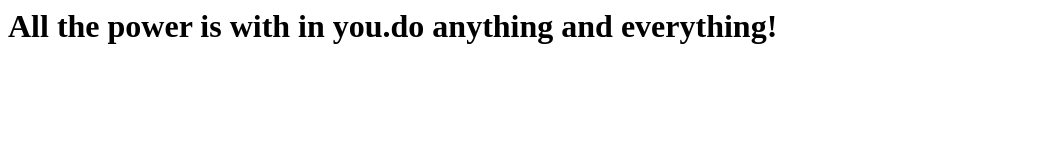
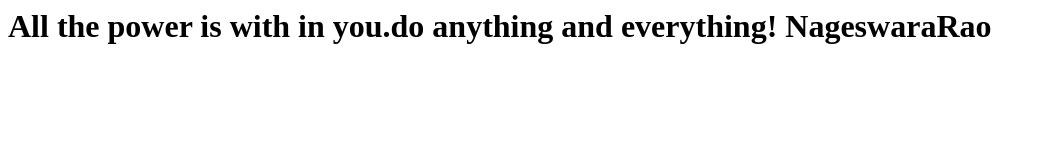
Before and after one commit to nageswarakoppisetti/git-mylearing, a plain HTML site: page index.html in a window 1280 px wide. Shown: the whole page, without its empty margins (0-1046 px from the left). Drawn offline with Linux system fonts and the light colour scheme.

Commit message:
basic change

```diff
--- a/index.html
+++ b/index.html
@@ -1,7 +1,7 @@
 <html>
 <body>
 
-<h1>All the power is with in you.do anything and everything!</h1>
+<h1>All the power is with in you.do anything and everything! NageswaraRao</h1>
 
 
 </body>
```
